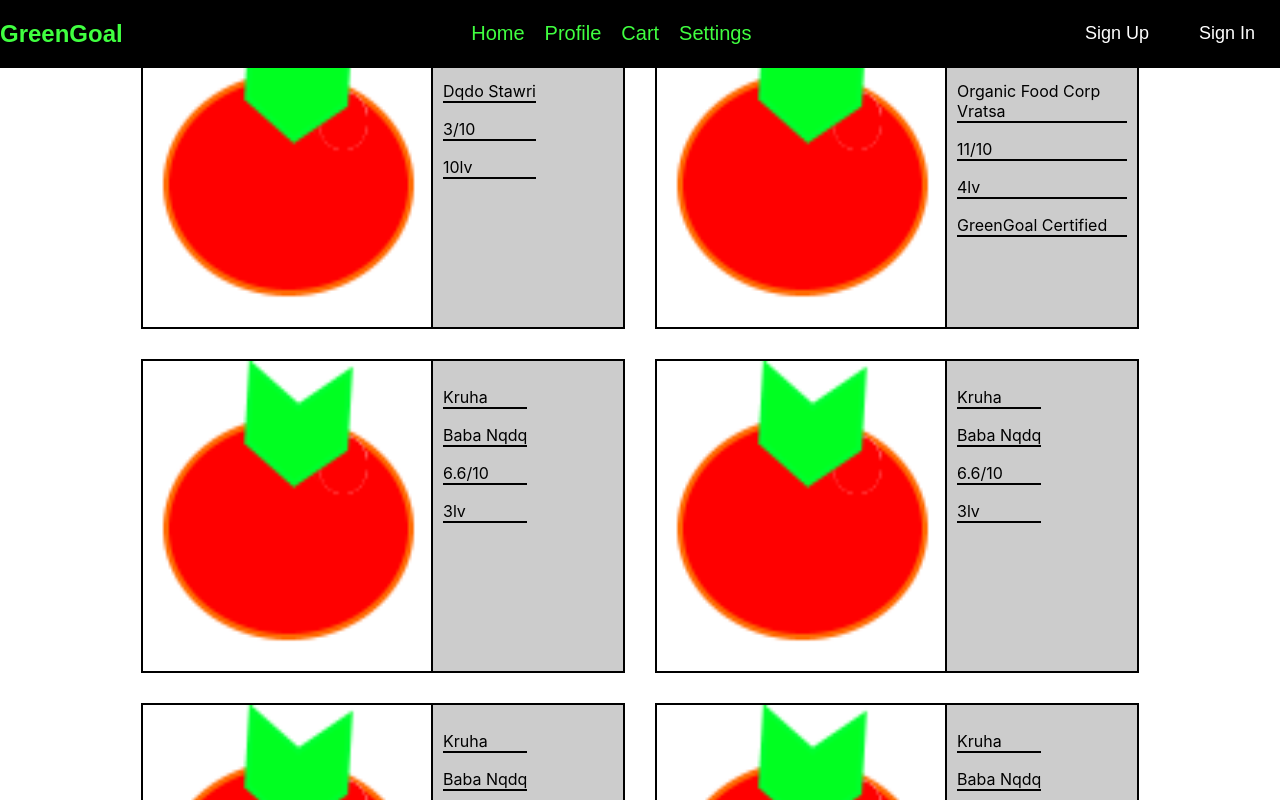
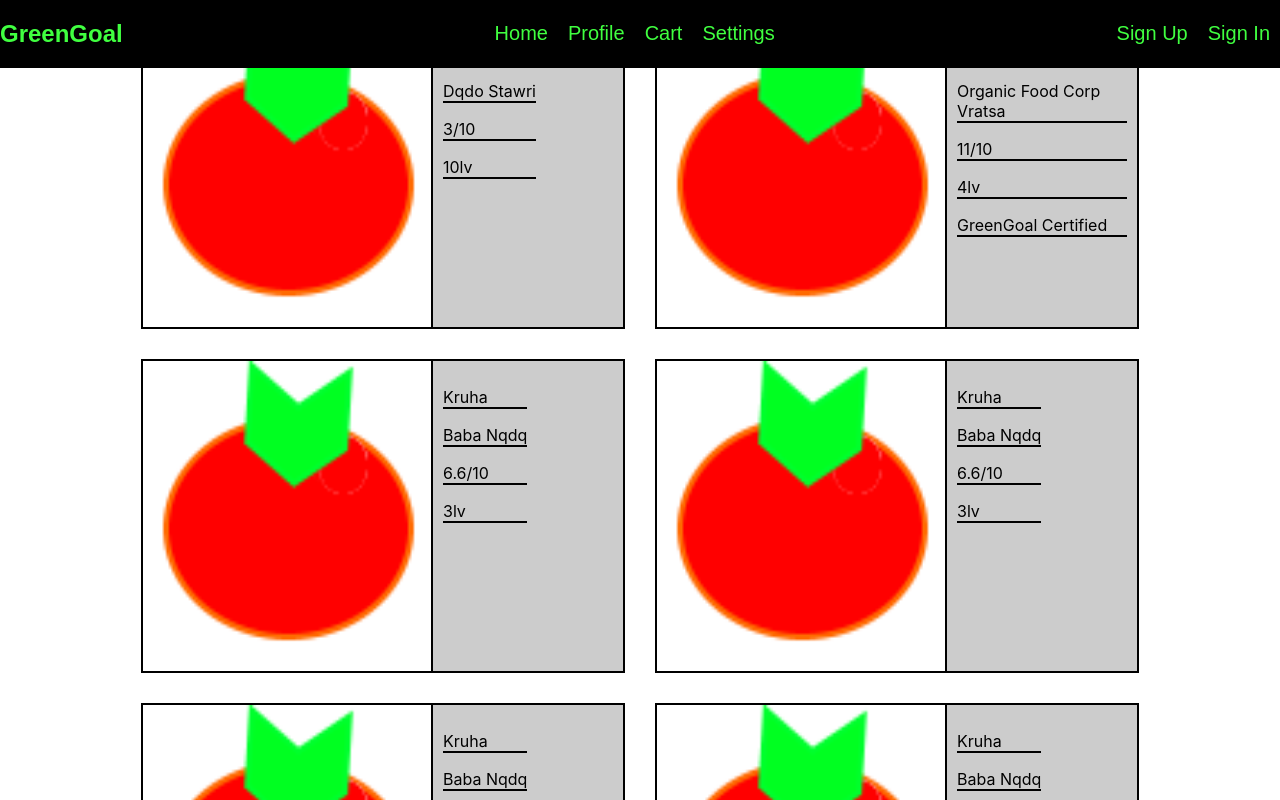
Before and after one commit to ZariProjects/Hack_Tues_GG, a React (Create React App) app in the folder green_goal/: page / in a window 1280 px wide. Shown: the top 800 px of the page. Built offline with nearby package versions, Linux system fonts and the light colour scheme; a web font is replaced by a local one.

Commit message:
Update Button.css

```diff
--- a/green_goal/src/components/Button/Button.css
+++ b/green_goal/src/components/Button/Button.css
@@ -1,11 +1,11 @@
-:root
+/*:root
 {
     --primary: #3abcbf7
 }
 
 .btn
 {
-    padding: 8px 20px;
+    padding: 4px 5px;
     border-radius: 4px;
     outline: none;
     border: none ;
@@ -15,10 +15,10 @@
 
 .btn:hover
 {
-    padding: 8px 20px;
+    padding: 4px 5px;
     transition: all 0.3s ease-out;
     background: #fff;
-    color: #6558f4;
+    color: #131218;
     transition: 250ms;
 }
 
@@ -30,8 +30,8 @@
 .btn--outline
 {
     background-color: transparent;
-    color: #fff;
-    padding: 8px 20px;
+    color: rgb(54, 30, 30);
+    padding: 4px 5px;
     border-radius: 4px;
     border: 1px solid var(--primary);
     transition: all 0.3s ease-out;
@@ -39,7 +39,7 @@
 
 .btn--medium
 {
-    padding: 8px 20px;
+    padding: 4px 5px;
     border-radius: 4px;
     font-size: 18px;
     color: #fff;
@@ -47,8 +47,9 @@
 
 .btn-large
 {
-    padding: 12px 2px;
+    padding: 2px 2px;
     border-radius: 4px;
     font-size: 18px;
     color: #fff;
 }
+*/
```
